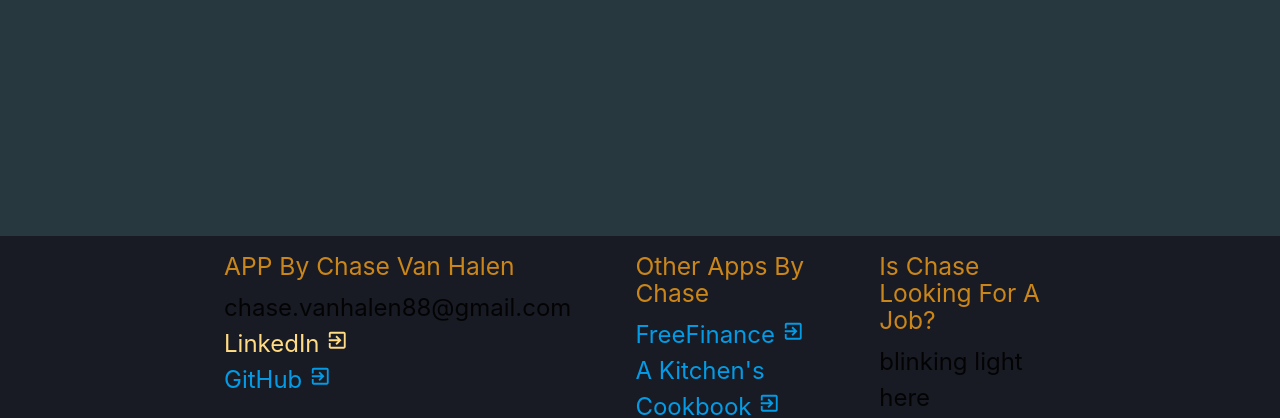
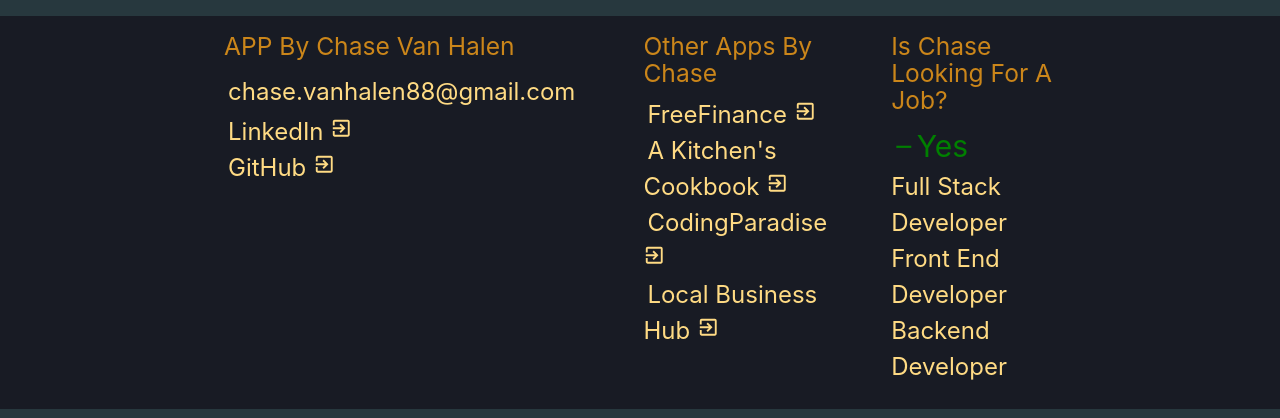
Before and after one commit to chase104/stream_simply, a React (Create React App) app in the folder client/: page / in a window 1280 px wide. Shown: the part 382-800 px from the top of the page. Built offline with nearby package versions, Linux system fonts and the light colour scheme; no server answers.

Commit message:
fix Heroku Signup and finalize footer CSS

```diff
--- a/client/src/components/carousels/CarouselsHolder.js
+++ b/client/src/components/carousels/CarouselsHolder.js
@@ -71,7 +71,7 @@ const [dataReturn, setDataReturn] = useState(false)
   }
   return (
 
-    <div style={{marginBottom: "300px"}}>
+    <div >
     {
       dataReturn == false ?
 
--- a/client/src/components/layout/Footer.js
+++ b/client/src/components/layout/Footer.js
@@ -1,7 +1,27 @@
-import React from 'react'
+import React, {useState, useEffect} from 'react'
 import ExitToAppIcon from '@material-ui/icons/ExitToApp';
+import FlareIcon from '@material-ui/icons/Flare';
+import RemoveIcon from '@material-ui/icons/Remove';
+
+
 
 const Footer = () => {
+
+
+  const [blinkerState, setBlinkerState] = useState(true)
+  const [effectInterval, setEffectInterval] = useState(true)
+
+  useEffect(() => {
+    setInterval(function(){
+      setBlinkerState(false)
+      setTimeout(function(){
+        setBlinkerState(true)
+      }, 100)
+    }, 1000)
+  }, [])
+
+
+
   return (
     <div style={{backgroundColor: "#181b24", display: "flex", marginTop: "80px"}} className="main-footer">
       <div className="container">
@@ -9,23 +29,31 @@ const Footer = () => {
           <div className="footer-column">
             <h5 className="footer-title">APP By Chase Van Halen</h5>
             <ul className="list-unstyled">
-              <li>chase.vanhalen88@gmail.com</li>
-              <li><a href="https://www.linkedin.com/in/chase-van-halen-8068a5108/" target="_blank" className="footer-link">LinkedIn <ExitToAppIcon /></a> </li>
-              <li><a href="https://github.com/chase104" target="_blank">GitHub <ExitToAppIcon /></a></li>
+              <li className="footer-link">chase.vanhalen88@gmail.com</li>
+              <li><a href="https://www.linkedin.com/in/chase-van-halen-8068a5108/" target="_blank" className="footer-link footer-hover">LinkedIn <ExitToAppIcon /></a> </li>
+              <li><a href="https://github.com/chase104" target="_blank" className="footer-link footer-hover">GitHub <ExitToAppIcon /></a></li>
             </ul>
           </div>
           <div className="footer-column">
             <h5  className="footer-title">Other Apps By Chase</h5>
             <ul className="list-unstyled">
-            <li><a href="https://github.com/chase104" target="_blank">FreeFinance <ExitToAppIcon /></a></li>
-            <li><a href="https://github.com/chase104" target="_blank">A Kitchen's Cookbook <ExitToAppIcon /></a></li>
-            <li><a href="https://github.com/chase104" target="_blank">CodingParadise <ExitToAppIcon /></a></li>
-            <li><a href="https://github.com/chase104" target="_blank">Local Business Hub <ExitToAppIcon /></a></li>
+            <li><a href="https://github.com/chase104" target="_blank" className="footer-link footer-hover">FreeFinance <ExitToAppIcon /></a></li>
+            <li><a href="https://github.com/chase104" target="_blank" className="footer-link footer-hover">A Kitchen's Cookbook <ExitToAppIcon /></a></li>
+            <li><a href="https://github.com/chase104" target="_blank" className="footer-link footer-hover">CodingParadise <ExitToAppIcon /></a></li>
+            <li><a href="https://github.com/chase104" target="_blank" className="footer-link footer-hover">Local Business Hub <ExitToAppIcon /></a></li>
             </ul>
           </div>
           <div className="footer-column">
           <h5  className="footer-title">Is Chase Looking For A Job?</h5>
-          <div>blinking light here</div>
+          <div className="blinker-holder">
+            {blinkerState ? <FlareIcon  className="blinker-icon"/> : <RemoveIcon className="blinker-icon"/>}
+            <div className="available-color">Yes</div>
+          </div>
+          <ul className="list-unstyled">
+            <li style={{color: "#ffdb84"}}>Full Stack Developer</li>
+            <li style={{color: "#ffdb84"}}>Front End Developer</li>
+            <li style={{color: "#ffdb84"}}>Backend Developer</li>
+          </ul>
           </div>
         </div>
       </div>
--- a/client/src/index.css
+++ b/client/src/index.css
@@ -29,7 +29,26 @@ code {
   color: #cb861a
 }
 .footer-link{
- color: #ffdb84
+ color: #ffdb84;
+ padding: 4px;
+ border-radius: 5px;
+}
+.footer-hover:hover{
+  background-color: 	#27383e;
+}
+.blinker-icon{
+  color: green;
+  width: 2vw !important;
+  height: 2vw !important;
+}
+.available-color{
+  color: green;
+  font-size:  2rem
+}
+.blinker-holder{
+  display: flex;
+  flex-direction: row;
+  align-items: center
 }
 .column-holder{
   display: flex;
```
Also changed, not shown: 1 other file (tests, documents, lock files or other folders).
